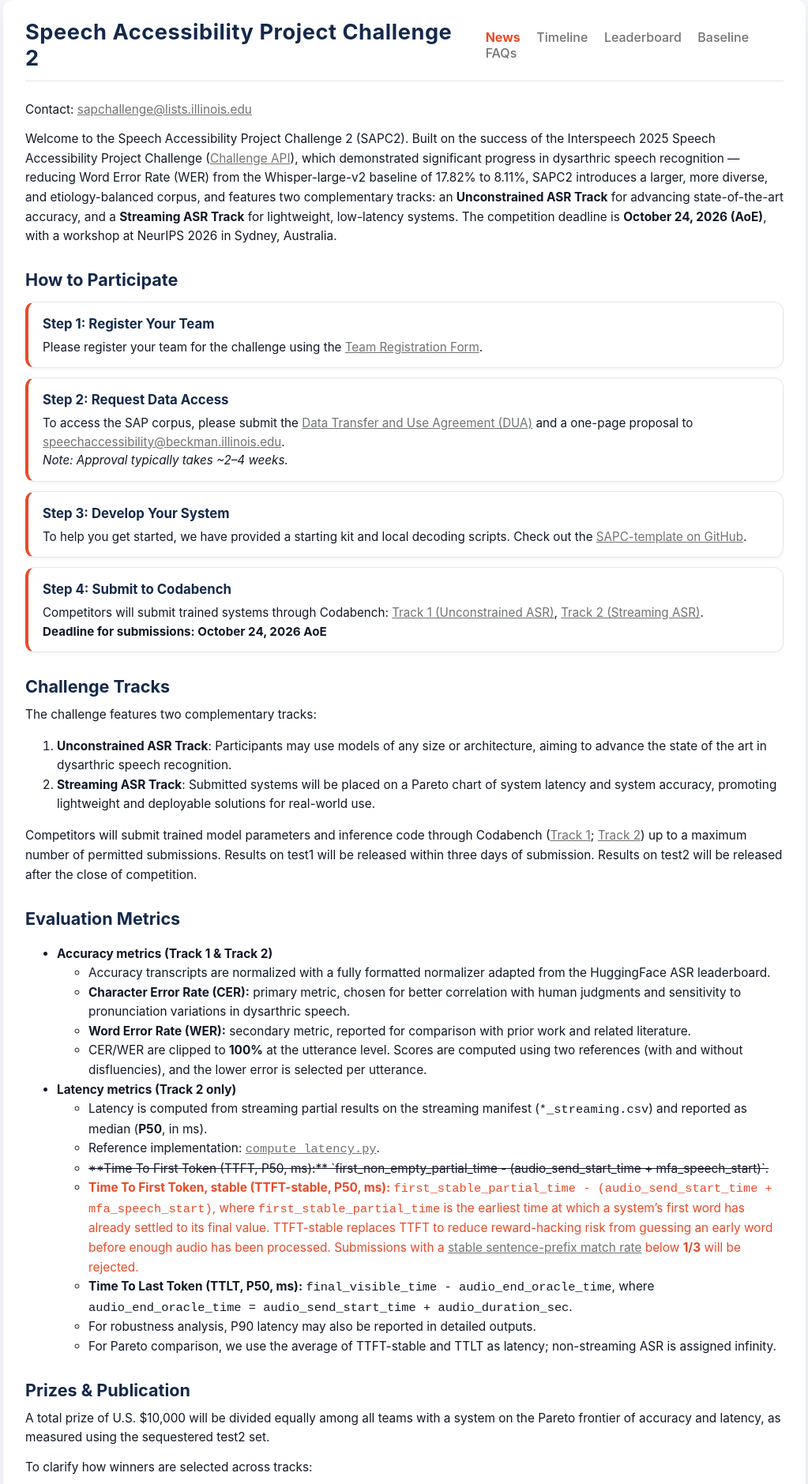
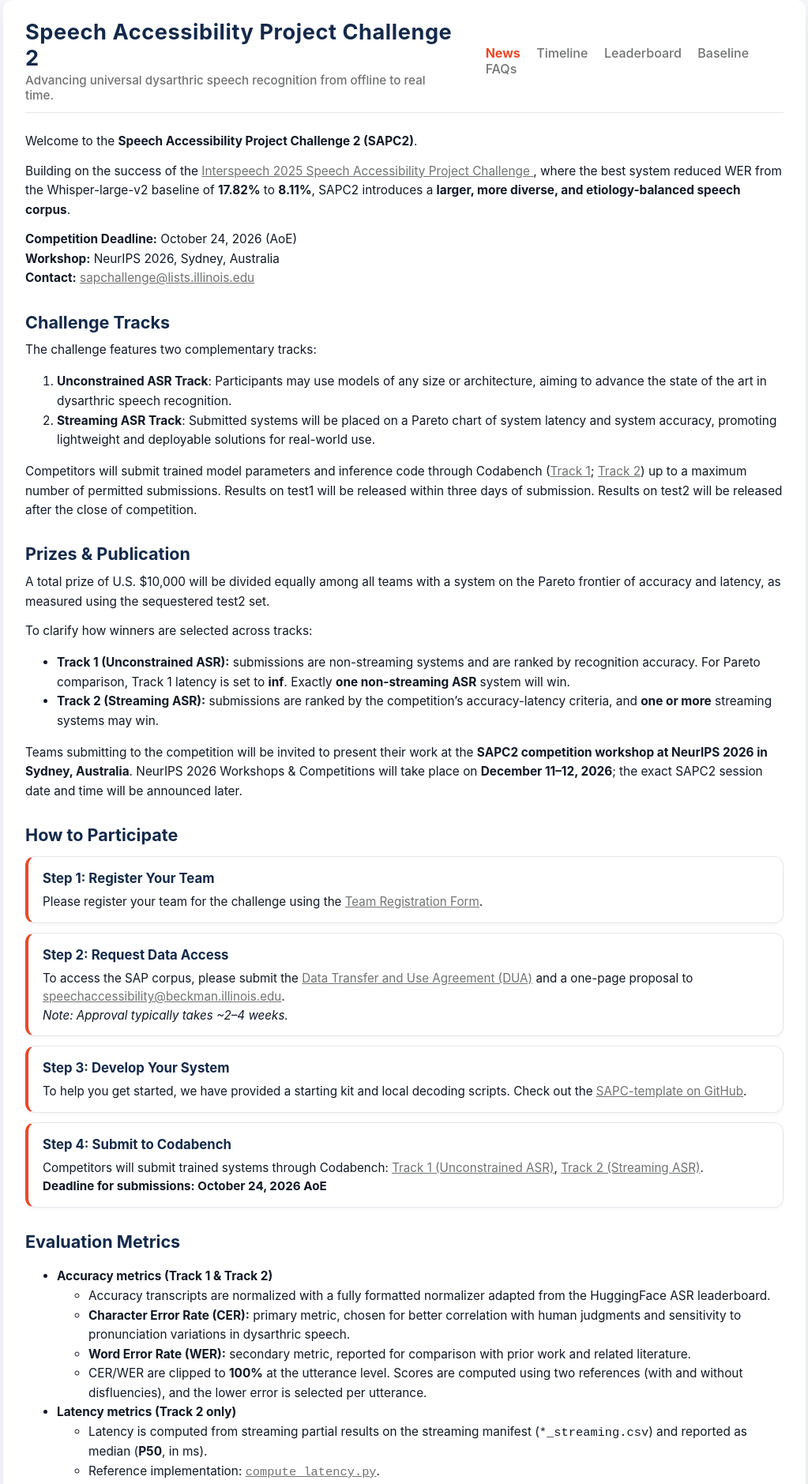
Before and after one commit to xiuwenz2/SAPC2-website, a Jekyll site: the page built from index.md, in a window 1280 px wide. Shown: the top 1879 px of the page at 79% size, without its empty margins (128-1151 px from the left). Built offline with Jekyll 4.4.1, drawn with Linux system fonts in a browser that asks for light colours; some of the changed text lies outside the part shown.

Commit message:
Improve website layout and organization

```diff
--- a/_layouts/default.html
+++ b/_layouts/default.html
@@ -14,9 +14,14 @@
       <!-- HEADER: title + nav on the same line -->
       <header class="site-header">
         <div class="site-title-nav">
-          <a class="site-title" href="{{ site.baseurl }}/">
-            {{ site.title }}
-          </a>
+          <div>
+            <a class="site-title" href="{{ site.baseurl }}/">
+              {{ site.title }}
+            </a>
+            {%- if page.subtitle -%}
+            <p class="site-subtitle">{{ page.subtitle }}</p>
+            {%- endif -%}
+          </div>
 
           <nav class="site-nav">
             <a class="nav-highlight" href="{{ site.baseurl }}/news/">News</a>
--- a/assets/css/style.css
+++ b/assets/css/style.css
@@ -40,6 +40,13 @@ body {
 .site-title:hover {
   color: #E84A27;
   text-decoration: none;
+}
+
+.site-subtitle {
+  margin: 0.15rem 0 0;
+  font-size: 0.95rem;
+  font-weight: 500;
+  color: #707372;
 }
 
 /* Nav links */
--- a/index.md
+++ b/index.md
@@ -1,18 +1,50 @@
 ---
 layout: default
 title: "Speech Accessibility Project Challenge 2"
-subtitle: 'NeurIPS 2026 Competition Track · Sydney, Australia<br><a href="mailto:sapchallenge@lists.illinois.edu">sapchallenge@lists.illinois.edu</a>'
+subtitle: "Advancing universal dysarthric speech recognition from offline to real time."
 is_home: true
-hero_meta: >
-  Advancing accessible speech recognition through unconstrained and streaming ASR, with $10,000 in prizes and a competition workshop at NeurIPS 2026.
 ---
 
-<p class="contact">
-  Contact: <a href="mailto:sapchallenge@lists.illinois.edu">sapchallenge@lists.illinois.edu</a>
+<p>
+  Welcome to the <strong>Speech Accessibility Project Challenge 2 (SAPC2)</strong>.
 </p>
 
-<!-- ## <a id="call"></a>Competition Overview -->
-Welcome to the Speech Accessibility Project Challenge 2 (SAPC2). Built on the success of the Interspeech 2025 Speech Accessibility Project Challenge (<a href="https://eval.ai/web/challenges/challenge-page/2362/overview">Challenge API</a>), which demonstrated significant progress in dysarthric speech recognition — reducing Word Error Rate (WER) from the Whisper-large-v2 baseline of 17.82% to 8.11%, SAPC2 introduces a larger, more diverse, and etiology-balanced corpus, and features two complementary tracks: an **Unconstrained ASR Track** for advancing state-of-the-art accuracy, and a **Streaming ASR Track** for lightweight, low-latency systems. The competition deadline is **October 24, 2026 (AoE)**, with a workshop at NeurIPS 2026 in Sydney, Australia.
+<p>
+  Building on the success of the
+  <a href="https://eval.ai/web/challenges/challenge-page/2362/overview">
+    Interspeech 2025 Speech Accessibility Project Challenge
+  </a>,
+  where the best system reduced WER from the Whisper-large-v2 baseline of
+  <strong>17.82%</strong> to <strong>8.11%</strong>, SAPC2 introduces a
+  <strong>larger, more diverse, and etiology-balanced speech corpus</strong>.
+</p>
+
+<p>
+  <strong>Competition Deadline:</strong> October 24, 2026 (AoE)<br>
+  <strong>Workshop:</strong> NeurIPS 2026, Sydney, Australia<br>
+  <strong>Contact:</strong>
+  <a href="mailto:sapchallenge@lists.illinois.edu">
+    sapchallenge@lists.illinois.edu
+  </a>
+</p>
+
+
+## <a id="call"></a>Challenge Tracks
+The challenge features two complementary tracks:
+1. **Unconstrained ASR Track**: Participants may use models of any size or architecture, aiming to advance the state of the art in dysarthric speech recognition.
+2. **Streaming ASR Track**: Submitted systems will be placed on a Pareto chart of system latency and system accuracy, promoting lightweight and deployable solutions for real-world use.
+
+Competitors will submit trained model parameters and inference code through Codabench (<a href="https://www.codabench.org/competitions/14176">Track 1</a>; <a href="https://www.codabench.org/competitions/14177">Track 2</a>) up to a maximum number of permitted submissions. Results on test1 will be released within three days of submission. Results on test2 will be released after the close of competition.
+
+## <a id="call"></a>Prizes & Publication
+A total prize of U.S. $10,000 will be divided equally among all teams with a system on the Pareto frontier of accuracy and latency, as measured using the sequestered test2 set.
+
+To clarify how winners are selected across tracks:
+
+- **Track 1 (Unconstrained ASR):** submissions are non-streaming systems and are ranked by recognition accuracy. For Pareto comparison, Track 1 latency is set to **inf**. Exactly **one non-streaming ASR** system will win.
+- **Track 2 (Streaming ASR):** submissions are ranked by the competition's accuracy-latency criteria, and **one or more** streaming systems may win.
+
+Teams submitting to the competition will be invited to present their work at the **SAPC2 competition workshop at NeurIPS 2026 in Sydney, Australia**. NeurIPS 2026 Workshops & Competitions will take place on **December 11–12, 2026**; the exact SAPC2 session date and time will be announced later.
 
 ## <a id="how-to-participate"></a>How to Participate
 
@@ -55,13 +87,6 @@ Welcome to the Speech Accessibility Project Challenge 2 (SAPC2). Built on the su
 
 </div>
 
-## <a id="call"></a>Challenge Tracks
-The challenge features two complementary tracks:
-1. **Unconstrained ASR Track**: Participants may use models of any size or architecture, aiming to advance the state of the art in dysarthric speech recognition.
-2. **Streaming ASR Track**: Submitted systems will be placed on a Pareto chart of system latency and system accuracy, promoting lightweight and deployable solutions for real-world use.
-
-Competitors will submit trained model parameters and inference code through Codabench (<a href="https://www.codabench.org/competitions/14176">Track 1</a>; <a href="https://www.codabench.org/competitions/14177">Track 2</a>) up to a maximum number of permitted submissions. Results on test1 will be released within three days of submission. Results on test2 will be released after the close of competition.
-
 ## <a id="call"></a>Evaluation Metrics
 - **Accuracy metrics (Track 1 & Track 2)**
   - Accuracy transcripts are normalized with a fully formatted normalizer adapted from the HuggingFace ASR leaderboard.
@@ -78,15 +103,19 @@ Competitors will submit trained model parameters and inference code through Coda
   - For robustness analysis, P90 latency may also be reported in detailed outputs.
   - For Pareto comparison, we use the average of TTFT-stable and TTLT as latency; non-streaming ASR is assigned infinity.
 
-## <a id="call"></a>Prizes & Publication
-A total prize of U.S. $10,000 will be divided equally among all teams with a system on the Pareto frontier of accuracy and latency, as measured using the sequestered test2 set.
+## <a id="call"></a>Organizers/Contact
+- **Mark Hasegawa-Johnson** ([jhasegaw@illinois.edu](mailto:jhasegaw@illinois.edu)) — University of Illinois
+- **Xiuwen Zheng** ([xiuwenz2@illinois.edu](mailto:xiuwenz2@illinois.edu)) — University of Illinois
+- **Subhashini Venugopalan** ([vsubhashini@google.com](mailto:vsubhashini@google.com)) — Google Research
+- **Dhruuv Agarwal** ([dhruuv@google.com](mailto:dhruuv@google.com)) — Google DeepMind
+- **Venkatesh Ravichandran** ([veravic@amazon.com](mailto:veravic@amazon.com)) — Amazon
+- **Colin Lea** ([colin.lea@apple.com](mailto:colin.lea@apple.com)) — Apple
+- **Ed Cutrell** ([cutrell@microsoft.com](mailto:cutrell@microsoft.com)) — Microsoft
 
-To clarify how winners are selected across tracks:
+General inquiries: [sapchallenge@lists.illinois.edu](mailto:sapchallenge@lists.illinois.edu)
 
-- **Track 1 (Unconstrained ASR):** submissions are non-streaming systems and are ranked by recognition accuracy. For Pareto comparison, Track 1 latency is set to **inf**. Exactly **one non-streaming ASR** system will win.
-- **Track 2 (Streaming ASR):** submissions are ranked by the competition's accuracy-latency criteria, and **one or more** streaming systems may win.
-
-Teams submitting to the competition will be invited to present their work at the **SAPC2 competition workshop at NeurIPS 2026 in Sydney, Australia**. NeurIPS 2026 Workshops & Competitions will take place on **December 11–12, 2026**; the exact SAPC2 session date and time will be announced later.
+## <a id="call"></a>Acknowledgements
+The Speech Accessibility Project is funded by a grant from the AI Accessibility Coalition. Computational resources for the challenge are provided by the National Center for Supercomputing Applications (NCSA). We would also like to thank Rob Kooper (NCSA), Wei Kang (Xiaomi Corp.), and Maisy Wieman (SoundHound AI) for their expertise and invaluable assistance in setting up the challenge.
 
 ## References
 - [1] Hasegawa-Johnson, M., et al. *Community-supported shared infrastructure in support of speech accessibility.* JSLHR, 67(11), 4162–4175, 2024.
@@ -100,6 +129,3 @@ Teams submitting to the competition will be invited to present their work at the
 - [9] Takahashi, K., et al. *Fine-tuning Parakeet-TDT for Dysarthric Speech Recognition in the Speech Accessibility Project Challenge.* Proc. Interspeech, 2025.
 - [10] Tan, T., et al. *CBA-Whisper: Curriculum Learning-Based AdaLoRA Fine-Tuning on Whisper for Low-Resource Dysarthric Speech Recognition.* Proc. Interspeech, 2025.
 - [11] Thennal, D.K., et al. *Advocating Character Error Rate for Multilingual ASR Evaluation.* Findings of ACL: NAACL 2025.
-
-## <a id="call"></a>Acknowledgements
-The Speech Accessibility Project is funded by a grant from the AI Accessibility Coalition. Computational resources for the challenge are provided by the National Center for Supercomputing Applications (NCSA). We would also like to thank Rob Kooper (NCSA), Wei Kang (Xiaomi Corp.), and Maisy Wieman (SoundHound AI) for their expertise and invaluable assistance in setting up the challenge.
```
